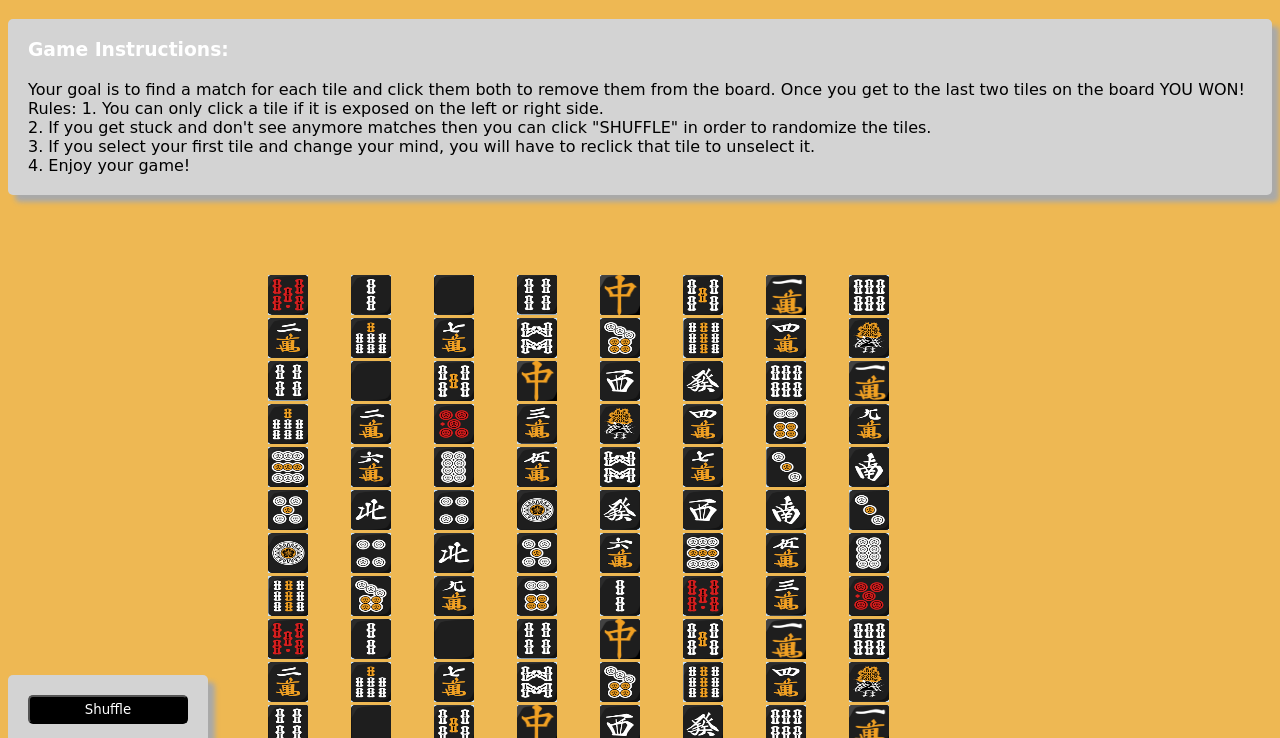
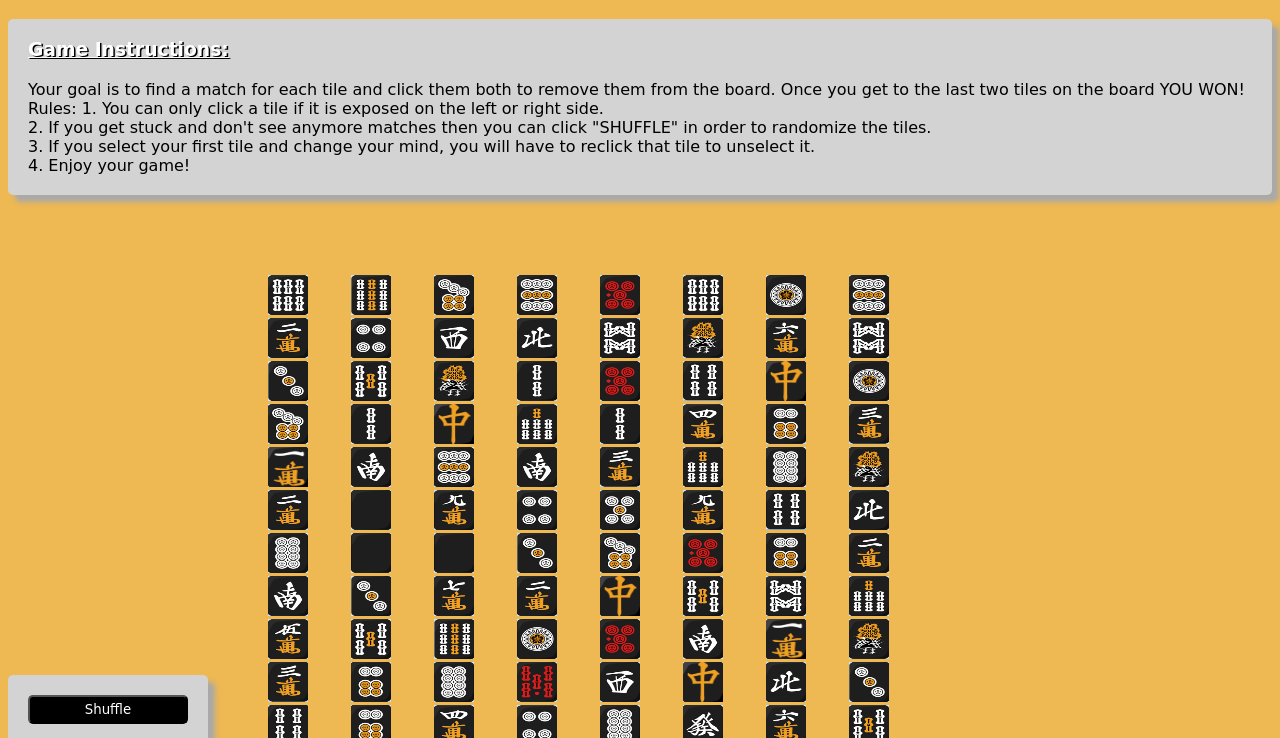
Before and after one commit to Worksmart377/Project-1--Matching--Mahjong, a plain HTML site: page index.html in a window 1280 px wide. Both pictures are taken after a click on the button "Shuffle". Shown: the part 62-800 px from the top of the page. Drawn offline with Linux system fonts and the light colour scheme; a web font is replaced by a local one.

Commit message:
completes shuffle function and some css for gameplay

```diff
--- a/script.js
+++ b/script.js
@@ -164,7 +164,6 @@ function render() {
             gameBoard.appendChild(tile);
             boardArr.push(tile);
     }
-
  }
 
 
@@ -180,17 +179,29 @@ function render() {
 
 
 
-function shuffleBoard(boardArr)  {
-        for (let i = 0; i <boardArr.length; i++) {
-            let mix = Math.floor(Math.random() * (boardArr.length));
-            let tempV = boardArr[i];
-            boardArr[i] = boardArr[mix];
-            boardArr[mix] = tempV;
+function shuffleBoard()  {
+  gameBoard.innerHTML = ''; //reset the inner html to hold nothing
+   let randomArr = [];        //temp holder for board array
+    while (boardArr.length > 0) {
+          let randomTile = boardArr.splice([Math.floor(Math.random() * boardArr.length)], 1)[0]
+          randomArr.push(randomTile)  //using splice on boardarr, will pick a random location within array and splice that index by passing in 1
         }
+    boardArr = randomArr;
+    for (let i=0; i < boardArr.length; i++) {
+        let tile = document.createElement('div');
+        tile.classList = 'tileCells';
+        let pic = document.createElement("img");
+        pic.setAttribute('src',boardArr[i].firstChild.getAttribute('src')); //boardarr index has one child(image tag) which has an attribute that will use getattribute to pass in src to grab the image
+        tile.appendChild(pic);
 
+        gameBoard.appendChild(tile);
 }
+};
 
 
+// function findMatch(tilesArr) {
+
+// }
 //this function will play sound when shuffle or restart game buttion is clicked
 // playSound() {
 //     if(clicked) {
--- a/style.css
+++ b/style.css
@@ -41,10 +41,17 @@ section.game-play, p, h3 {
 
 }
 
+h3 {
+    text-decoration: underline;
+    text-shadow: black 1.5px 1px;
+    font-weight: bolder;
+}
+
 section.game-play {
     border-radius: 5px;
     box-shadow: 7px 7px 5px darkgrey;
 }
+
 #board {
     display: grid;
     grid-template-columns: repeat(8, 10vmin);
```
